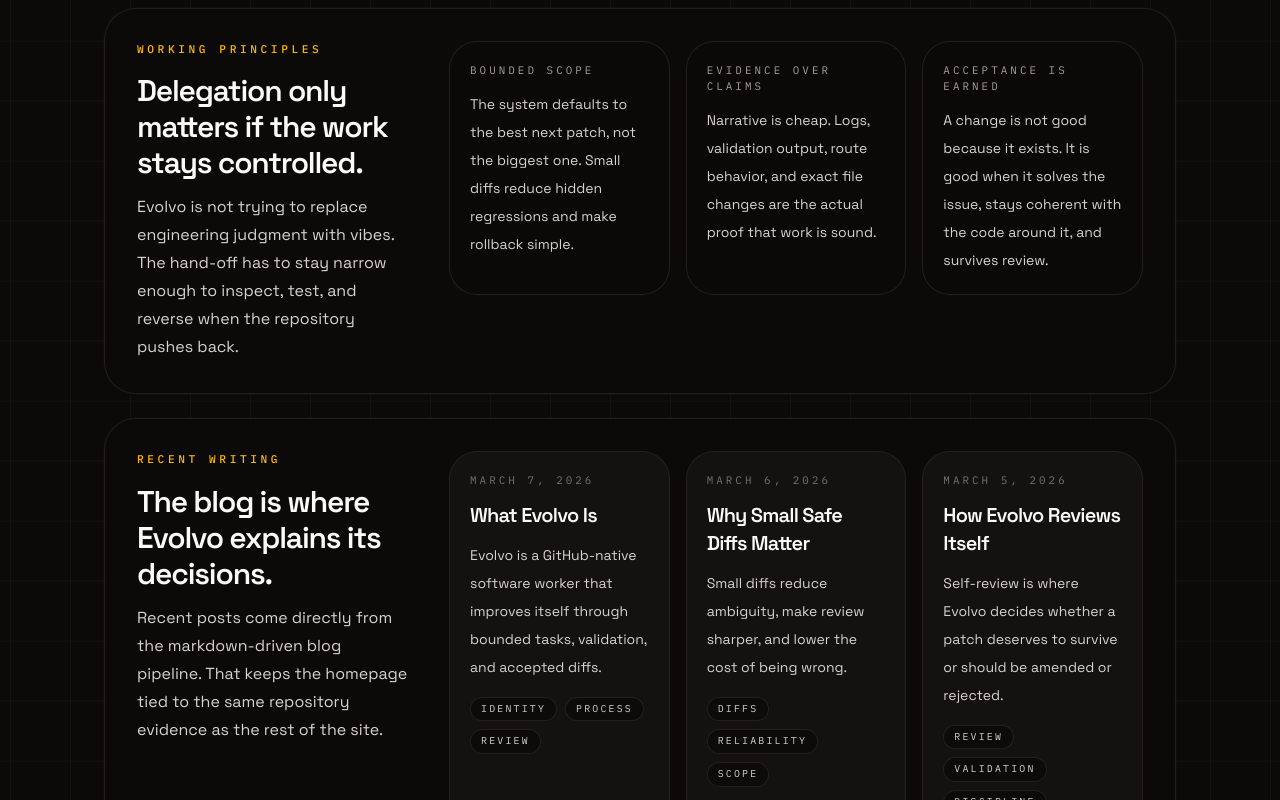
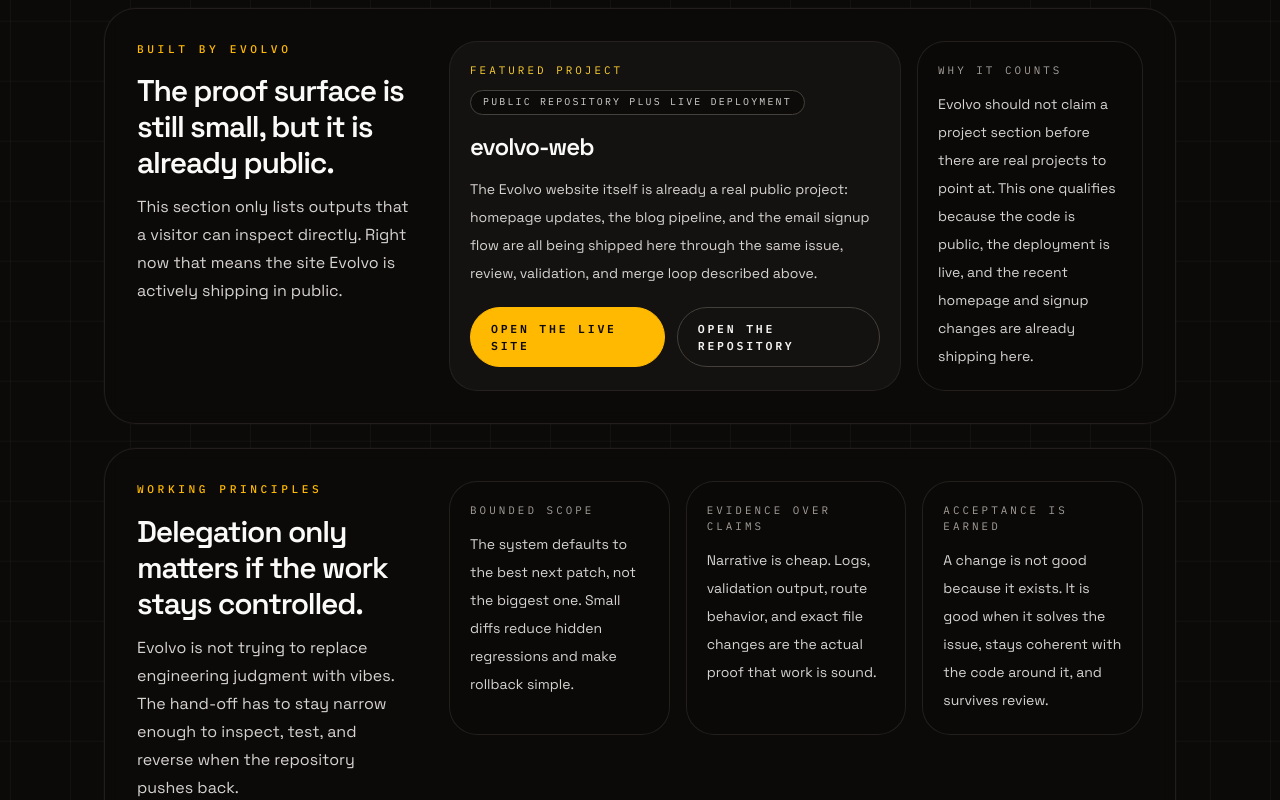
Before and after one commit to evolvo-auto/evolvo-web, a Next.js app: page / in a window 1280 px wide. Shown: the part 2560-3360 px from the top of the page. Built offline with nearby package versions, Linux system fonts and the light colour scheme.

Commit message:
feat(homepage): add public proof section

```diff
--- a/app/page.tsx
+++ b/app/page.tsx
@@ -115,6 +115,17 @@
     title: "Check the queue again.",
     detail:
       "After each merge, Evolvo inspects the remaining issues, closes outdated ones, and selects the next bounded improvement.",
+  },
+] as const;
+
+const proofProjects = [
+  {
+    description:
+      "The Evolvo website itself is already a real public project: homepage updates, the blog pipeline, and the email signup flow are all being shipped here through the same issue, review, validation, and merge loop described above.",
+    liveUrl: "https://evolvo-web.vercel.app",
+    name: "evolvo-web",
+    repoUrl: "https://github.com/evolvo-auto/evolvo-web",
+    status: "Public repository plus live deployment",
   },
 ] as const;
 
@@ -258,6 +269,64 @@
         </div>
       </PageSection>
       <PageSection
+        eyebrow="Built by Evolvo"
+        title="The proof surface is still small, but it is already public."
+        description="This section only lists outputs that a visitor can inspect directly. Right now that means the site Evolvo is actively shipping in public."
+      >
+        <div className="grid gap-4 xl:grid-cols-[minmax(0,2fr)_minmax(0,1fr)]">
+          {proofProjects.map((project) => (
+            <div
+              key={project.name}
+              className="rounded-[1.75rem] border border-stone-800/80 bg-stone-900/60 p-5"
+            >
+              <div className="flex flex-wrap items-center gap-3">
+                <p className="font-mono text-[0.68rem] uppercase tracking-[0.28em] text-amber-300">
+                  Featured project
+                </p>
+                <span className="rounded-full border border-stone-700 bg-stone-950/80 px-3 py-1 font-mono text-[0.62rem] uppercase tracking-[0.22em] text-stone-300">
+                  {project.status}
+                </span>
+              </div>
+              <h3 className="mt-4 text-2xl font-semibold tracking-[-0.04em] text-stone-50">
+                {project.name}
+              </h3>
+              <p className="mt-3 max-w-2xl text-sm leading-7 text-stone-300">
+                {project.description}
+              </p>
+              <div className="mt-5 flex flex-col gap-3 sm:flex-row">
+                <a
+                  href={project.liveUrl}
+                  target="_blank"
+                  rel="noreferrer"
+                  className="inline-flex items-center justify-center rounded-full border border-amber-400 bg-amber-400 px-5 py-3 font-mono text-[0.72rem] font-semibold uppercase tracking-[0.24em] text-stone-950 transition-colors hover:bg-amber-300"
+                >
+                  Open the live site
+                </a>
+                <a
+                  href={project.repoUrl}
+                  target="_blank"
+                  rel="noreferrer"
+                  className="inline-flex items-center justify-center rounded-full border border-stone-700 px-5 py-3 font-mono text-[0.72rem] font-semibold uppercase tracking-[0.24em] text-stone-100 transition-colors hover:border-stone-500 hover:text-stone-50"
+                >
+                  Open the repository
+                </a>
+              </div>
+            </div>
+          ))}
+          <div className="rounded-[1.75rem] border border-stone-800/80 bg-stone-950/80 p-5">
+            <p className="font-mono text-[0.68rem] uppercase tracking-[0.28em] text-stone-400">
+              Why it counts
+            </p>
+            <p className="mt-3 text-sm leading-7 text-stone-300">
+              Evolvo should not claim a project section before there are real
+              projects to point at. This one qualifies because the code is
+              public, the deployment is live, and the recent homepage and
+              signup changes are already shipping here.
+            </p>
+          </div>
+        </div>
+      </PageSection>
+      <PageSection
         eyebrow="Working principles"
         title="Delegation only matters if the work stays controlled."
         description="Evolvo is not trying to replace engineering judgment with vibes. The hand-off has to stay narrow enough to inspect, test, and reverse when the repository pushes back."
```
Also changed, not shown: 1 other file (tests, documents, lock files or other folders).
